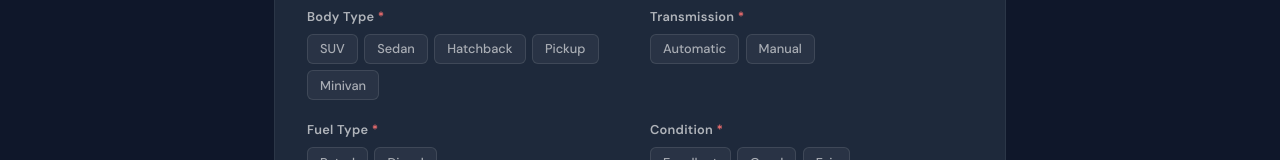
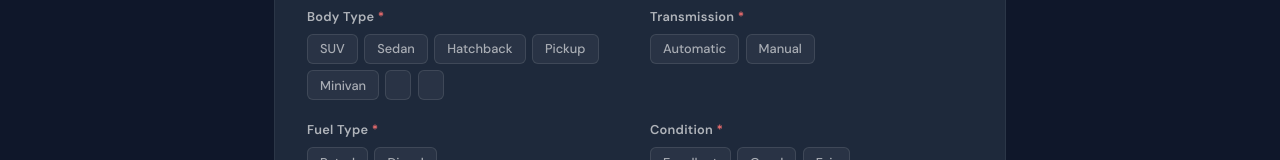
Before and after one commit to Mrpayforshi/TauraNesuMarketplace, a Next.js app: page /dealer/listings/new in a window 1280 px wide. Shown: the part 612-772 px from the top of the page. Built offline with nearby package versions, Linux system fonts and the light colour scheme.

Commit message:
Add 'truck' and 'bus' to BODY_TYPES constant

```diff
--- a/src/app/dealer/listings/new/page.tsx
+++ b/src/app/dealer/listings/new/page.tsx
@@ -8,7 +8,7 @@ import styles from './new.module.css';
 import { authFetch, clearAccessToken } from '@/lib/client-auth';
 
 /* ── Constants (must match API validation) ── */
-const BODY_TYPES = ['suv', 'sedan', 'hatchback', 'pickup', 'minivan'] as const;
+const BODY_TYPES = ['suv', 'sedan', 'hatchback', 'pickup', 'minivan', 'truck', 'bus'] as const;
 const TRANSMISSIONS = ['automatic', 'manual'] as const;
 const FUEL_TYPES = ['petrol', 'diesel'] as const;
 const CONDITIONS = ['excellent', 'good', 'fair'] as const;
```
